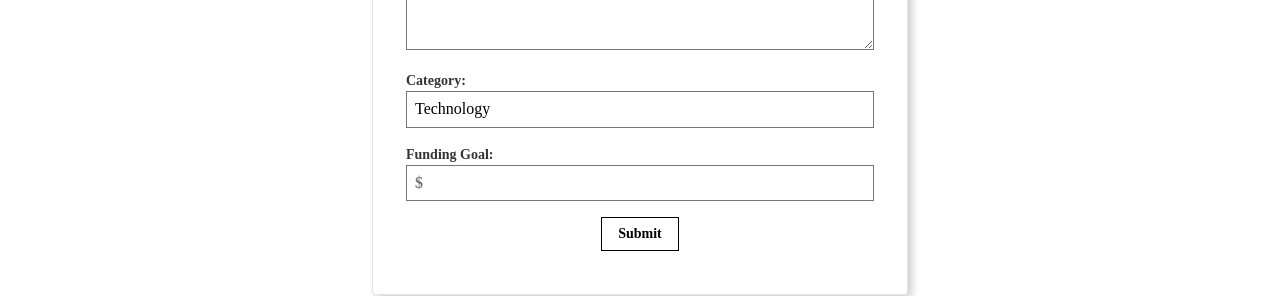
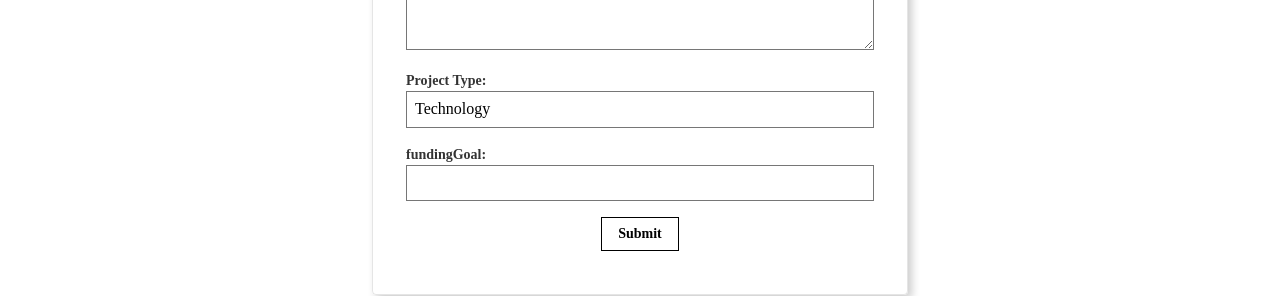
Before and after one commit to mleblanc94/new-hampshire-crowdfunding, a React (Vite) app in the folder client/: page /create in a window 1280 px wide. Shown: the part 451-747 px from the top of the page. Built offline with nearby package versions, Linux system fonts and the light colour scheme.

Commit message:
made big changes to UI and code to allow for submitting projects

```diff
--- a/client/src/pages/CreateProject.jsx
+++ b/client/src/pages/CreateProject.jsx
@@ -1,66 +1,53 @@
 import React, { useState } from 'react';
+//import { useHistory } from 'react-router-dom';
 import { useMutation } from '@apollo/client';
-import { CREATE_PROJECT } from '../utils/mutations';
-import AuthService from '../utils/auth';
-
+import {CREATE_PROJECT} from '../utils/mutations';
+import  AuthService  from '../utils/auth';
 const CreateProject = () => {
+  //const history = useHistory();
   const [projectData, setProjectData] = useState({
     title: '',
     description: '',
-    category: '',
     creator: '',
-    fundingGoal: '',
+    fundingGoal: 0,
+    projectType: '',
     imageName: null,
   });
-
-  const authService = AuthService; // Initialize AuthService
-
-  const [createProject, { loading, error }] = useMutation(CREATE_PROJECT, {
-    onError: (error) => {
-      console.error('Error creating project:', error);
-    },
-    context: {
-      headers: {
-        Authorization: `Bearer ${authService.getToken()}` // Include the token in the header
-      }
-    }
-  });
-
+  const [createProject, { loading, error }] = useMutation(CREATE_PROJECT);
   const handleInputChange = (event) => {
     const { name, value } = event.target;
     setProjectData({ ...projectData, [name]: value });
   };
-
   const handlePictureChange = (event) => {
     const selectedFile = event.target.files[0];
     setProjectData({ ...projectData, imageUpload: selectedFile });
   };
-
   const handleSubmit = async (event) => {
     event.preventDefault();
-
-    const token = authService.getToken();
-    if (!token) {
-      console.error('Token is invalid or null');
-      return;
-    }
-
-    const username = authService.getProfile().data.username;
-
-    const { title, description, category, imageName, fundingGoal } = projectData;
-
-    await createProject({
+     try {
+      const { data } = await createProject({
         variables: {
-        title,
-        description,
-        category,
-        imageName,
-        creator: username, // Use username directly
-        fundingGoal,
+          input: {
+            ...projectData,
+            creator: AuthService.getProfile().data._id,
+            imageName: 'default.png',
+            fundingGoal: parseInt(projectData.fundingGoal, 10), // Convert to integer
+          },
         },
       });
+      // Handle the response, e.g., show a success message, redirect, etc.
+      console.log('Project created:', data.createProject);
+      // If you have a token from authentication, you can use it here
+      const userToken = AuthService.loggedIn() ? AuthService.getToken() : null;
+      // Use the token as needed, e.g., store it, redirect, etc.
+      console.log('User Token:', userToken);
+      //history.push('/');
+      window.location.assign('/');
+    } catch (error) {
+      // Handle error, e.g., show an error message
+      console.error('Error creating project:', error.message);
+    }
   };
-
   return (
     <div className="pa4" style={{ maxWidth: '600px', margin: '0 auto' }}>
       <article className="br2 ba dark-gray b--black-10 mv4 shadow-5">
@@ -106,16 +93,16 @@ const CreateProject = () => {
                 ></textarea>
               </div>
               <div className="mv3">
-                <label className="db fw6 lh-copy f6" htmlFor="category">
-                  Category:
+                <label className="db fw6 lh-copy f6" htmlFor="projectType">
+                  Project Type:
                 </label>
                 <select
                   className="pa2 input-reset ba bg-transparent hover-bg-black hover-white w-100"
-                  id="category"
-                  name="category"
+                  id="projectType"
+                  name="projectType"
                   onChange={handleInputChange}
                 >
-                  <option value="Technology">Technology</option>
+                  <option value="656e86c228026e4c9938d983">Technology</option>
                   <option value="Art">Art</option>
                   <option value="Health">Health</option>
                   <option value="Startup">Startup</option>
@@ -126,12 +113,11 @@ const CreateProject = () => {
               </div>
               <div className="mv3">
                 <label className="db fw6 lh-copy f6" htmlFor="fundingGoal">
-                Funding Goal:
+                fundingGoal:
                 </label>
                 <input
                   className="b pa2 input-reset ba bg-transparent hover-bg-black hover-white w-100"
-                type="text"
-                placeholder="$"
+                  type="number"
                   id="fundingGoal"
                   name="fundingGoal"
                   onChange={handleInputChange}
@@ -152,5 +138,4 @@ const CreateProject = () => {
     </div>
   );
 };
-
 export default CreateProject;
```
Lines whose indentation alone changed are shown as unchanged.
